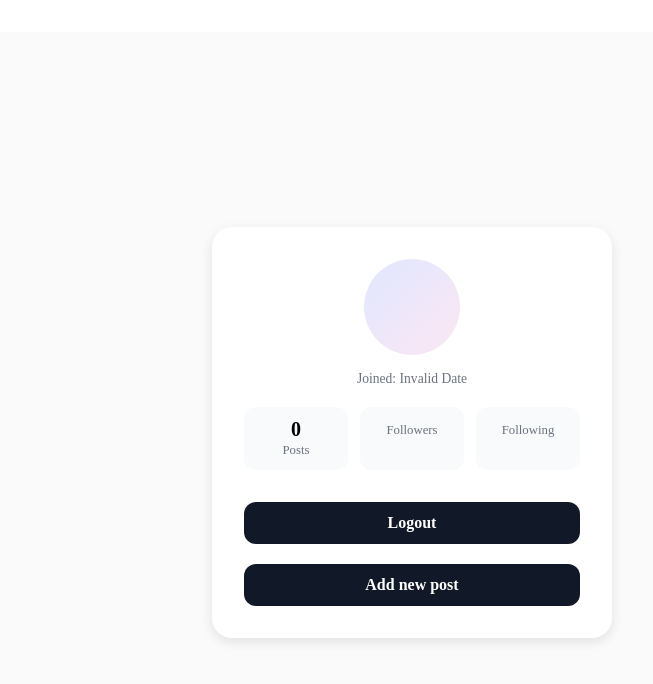
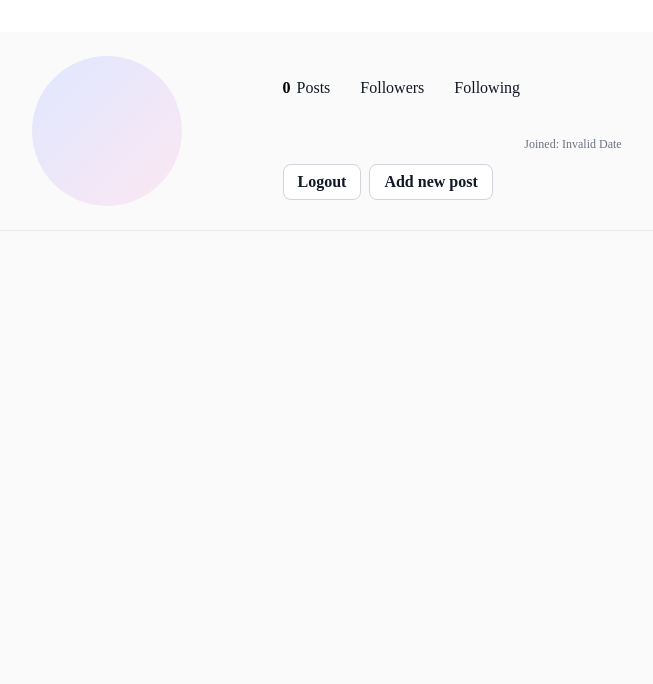
Before and after one commit to NStefanchuk/Pixter, a React (Vite) app: page /profile in a window 1280 px wide. Shown: the top 684 px of the page, without its empty margins (228-881 px from the left). Built offline with nearby package versions, Linux system fonts and the light colour scheme; no server answers; sample sign-in values are in the browser's storage.

Commit message:
profile page redisigned

```diff
--- a/src/pages/Profile.tsx
+++ b/src/pages/Profile.tsx
@@ -42,10 +42,10 @@ const Profile = () => {
   return (
     <>
   <div className={Styles.profilePage}>
-        <div className={Styles.profileCard}>
-          {user ? (
-            <>
-              {user.avatarUrl ? (
+    <div className={Styles.profileContainer}>
+      <div className={Styles.profileHeader}>
+        <div className={Styles.profileAvatar}>
+          {user?.avatarUrl ? (
             <img
               className={Styles.avatarImg}
               src={user.avatarUrl}
@@ -53,41 +53,51 @@ const Profile = () => {
             />
           ) : (
             <div className={Styles.avatarFallback} aria-hidden>
-                  {user.username?.[0]?.toUpperCase()}
+              {user?.username?.[0]?.toUpperCase()}
             </div>
           )}
-              <p className={Styles.bio}>{user.bio ?? ''}</p>
-              <h1>{user.username}</h1>
-              <p className={Styles.email}>{user.email}</p>
-              <p className={Styles.meta}>
-                Joined: {new Date(user.createdAt).toLocaleDateString()}
-              </p>
+        </div>
+        <div className={Styles.profileInfo}>
+          <div className={Styles.profileTopRow}>
+            <h1 className={Styles.username}>{user?.username}</h1>
+          </div>
+
           <div className={Styles.stats}>
             <div className={Styles.stat}>
-                  <span className={Styles.statValue}>{user.posts ?? 0}</span>
+              <span className={Styles.statValue}>{user?.posts ?? 0}</span>
               <span className={Styles.statLabel}>Posts</span>
             </div>
             <div className={Styles.stat}>
-                  <span className={Styles.statValue}>{user.followers}</span>
+              <span className={Styles.statValue}>{user?.followers}</span>
               <span className={Styles.statLabel}>Followers</span>
             </div>
             <div className={Styles.stat}>
-                  <span className={Styles.statValue}>{user.following}</span>
+              <span className={Styles.statValue}>{user?.following}</span>
               <span className={Styles.statLabel}>Following</span>
             </div>
           </div>
+
+          <p className={Styles.bio}>{user?.bio ?? ''}</p>
+          <p className={Styles.email}>{user?.email}</p>
+          <p className={Styles.meta}>
+            Joined: {new Date(user?.createdAt).toLocaleDateString()}
+          </p>
+
+          <div className={Styles.profileActions}>
             <button className={Styles.logoutBtn} onClick={handleLogout}>
               Logout
             </button>
             <button className={Styles.logoutBtn} onClick={handleOpenModal}>
               Add new post
             </button>
-            </>
-          ) : (
-            <p>Not logged in</p>
-          )}
           </div>
         </div>
+      </div>
+      <section className={Styles.profilePosts}>
+      </section>
+    </div>
+  </div>
+
   {isOpen && (
     <Modal isOpen={isOpen}>
       <p>Pls upload your picture</p>
--- a/src/styles/profile.module.css
+++ b/src/styles/profile.module.css
@@ -1,126 +1,207 @@
 .profilePage {
+  background-color: #fafafa;
+  min-height: 100vh;
+}
+
+.profileContainer {
+  max-width: 935px;
+  margin: 0 auto;
+  padding: 24px 16px;
+}
+
+.profileHeader {
+  display: grid;
+  grid-template-columns: 292px 1fr;
+  column-gap: 30px;
+  row-gap: 16px;
+  align-items: center;
+  padding-bottom: 24px;
+  border-bottom: 1px solid #e5e7eb;
+}
+
+.profileAvatar {
+  display: flex;
+  justify-content: center;
+}
+
+.profileInfo {
+  display: flex;
+  flex-direction: column;
+  gap: 12px;
+}
+
+.profileTopRow {
   display: flex;
   align-items: center;
-  justify-content: center;
-  height: 100vh;
-  background-color: #fafafa;
+  gap: 16px;
+  flex-wrap: wrap;
 }
 
-.profileCard {
-  background: white;
-  border-radius: 20px;
-  padding: 2rem;
-  box-shadow: 0 4px 12px rgba(0, 0, 0, 0.1);
-  width: 100%;
-  max-width: 400px;
-  text-align: center;
+.username {
+  font-size: 28px;
+  line-height: 1.1;
+  font-weight: 600;
+  color: #111827;
+  margin: 0;
 }
 
-.avatar {
-  width: 96px;
-  height: 96px;
-  margin: 0 auto 1rem;
-  border-radius: 50%;
-  background: linear-gradient(135deg, #e0e7ff, #fce7f3);
-  display: block;
+.stats {
+  display: flex;
+  align-items: center;
+  gap: 24px;
+  margin: 4px 0 0;
 }
 
-.profileCard h1 {
-  font-size: 1.25rem;
-  margin: 0.25rem 0 0.25rem;
+.stat {
+  background: none;
+  border-radius: 0;
+  padding: 0;
 }
 
-.profileCard p {
-  margin: 0.125rem 0;
+.statValue {
+  display: inline;
+  font-size: 16px;
+  font-weight: 700;
+  margin-right: 6px;
+  line-height: 1.2;
+}
+
+.statLabel {
+  display: inline;
+  font-size: 16px;
+  color: #111827;
+}
+
+.bio {
+  margin: 4px 0 0;
+  color: #111827;
+  font-size: 14px;
+  line-height: 1.45;
+  white-space: pre-line;
+  overflow-wrap: anywhere;
+}
+
+.email {
+  font-size: 14px;
+  color: #4b5563;
+  margin: 0;
+}
+
+.meta {
+  font-size: 12px;
   color: #6b7280;
+  margin: 0;
+}
+
+.profileActions {
+  display: flex;
+  gap: 8px;
+  flex-wrap: wrap;
 }
 
 .logoutBtn {
-  margin-top: 1.25rem;
-  width: 100%;
-  padding: 0.75rem 1rem;
-  border-radius: 12px;
-  border: none;
-  background: #111827;
-  color: white;
+  padding: 8px 14px;
+  border-radius: 8px;
+  border: 1px solid #d1d5db;
+  background: #fff;
+  color: #111827;
   font-weight: 600;
   cursor: pointer;
-  transition: transform 120ms ease, box-shadow 120ms ease, opacity 120ms ease;
+  transition: transform 120ms ease, box-shadow 120ms ease, background 120ms ease, opacity 120ms ease;
 }
 .logoutBtn:hover {
   transform: translateY(-1px);
-  box-shadow: 0 6px 14px rgba(0, 0, 0, 0.12);
+  box-shadow: 0 6px 14px rgba(0, 0, 0, 0.08);
+  background: #f9fafb;
 }
 .logoutBtn:active {
   transform: translateY(0);
-  box-shadow: 0 2px 6px rgba(0, 0, 0, 0.08);
+  box-shadow: 0 2px 6px rgba(0, 0, 0, 0.06);
 }
 .logoutBtn:disabled {
   opacity: 0.6;
   cursor: not-allowed;
 }
 
-.email {
-  font-size: 0.95rem;
-}
-.meta {
-  font-size: 0.85rem;
-}
-
-.stats {
-  margin: 1.25rem 0 0.75rem;
-  display: grid;
-  grid-template-columns: repeat(3, 1fr);
-  gap: 0.75rem;
-}
-
-.stat {
-  background: #f9fafb;
-  border-radius: 12px;
-  padding: 0.75rem;
-}
-
-.statValue {
+.avatarImg,
+.avatarFallback {
+  width: 150px;
+  height: 150px;
+  border-radius: 50%;
   display: block;
-  font-size: 1.25rem;
-  font-weight: 700;
-  line-height: 1;
-}
-
-.statLabel {
-  display: block;
-  margin-top: 0.25rem;
-  font-size: 0.8rem;
-  color: #6b7280;
 }
 
 .avatarImg {
-  width: 96px;
-  height: 96px;
-  border-radius: 50%;
   object-fit: cover;
-  display: block;
-  margin: 0 auto 1rem;
-  box-shadow: 0 2px 10px rgba(0, 0, 0, 0.08);
+  margin: 0 auto;
+  box-shadow: 0 2px 10px rgba(0, 0, 0, 0.06);
 }
 
 .avatarFallback {
-  width: 96px;
-  height: 96px;
-  margin: 0 auto 1rem;
-  border-radius: 50%;
+  margin: 0 auto;
   display: grid;
   place-items: center;
   background: linear-gradient(135deg, #e0e7ff, #fce7f3);
   font-weight: 700;
   color: #111827;
+  font-size: 42px;
 }
 
-.bio {
-  margin: 0.25rem 0 0.75rem;
-  color: #4b5563;
-  font-size: 0.95rem;
-  line-height: 1.4;
-  white-space: pre-line;
-  overflow-wrap: anywhere;
+.profilePosts {
+  padding-top: 24px;
+  display: grid;
+  grid-template-columns: repeat(3, 1fr);
+  gap: 4px;
 }
+
+.postThumb {
+  width: 100%;
+  aspect-ratio: 1 / 1;
+  object-fit: cover;
+  background: #e5e7eb;
+}
+
+/* ===== Адаптив ===== */
+@media (max-width: 736px) {
+  .profileHeader {
+    grid-template-columns: 1fr;
+    row-gap: 12px;
+  }
+
+  .profileAvatar {
+    justify-content: center;
+  }
+
+  .avatarImg,
+  .avatarFallback {
+    width: 96px;
+    height: 96px;
+  }
+
+  .profileTopRow {
+    justify-content: center;
+  }
+
+  .username {
+    font-size: 22px;
+    text-align: center;
+  }
+
+  .stats {
+    justify-content: center;
+    gap: 18px;
+  }
+
+  .bio,
+  .email,
+  .meta,
+  .profileActions {
+    text-align: center;
+    justify-content: center;
+  }
+
+  .profilePosts {
+    grid-template-columns: repeat(3, 1fr);
+    gap: 2px;
+  }
+}
```
Lines whose indentation alone changed are shown as unchanged.
